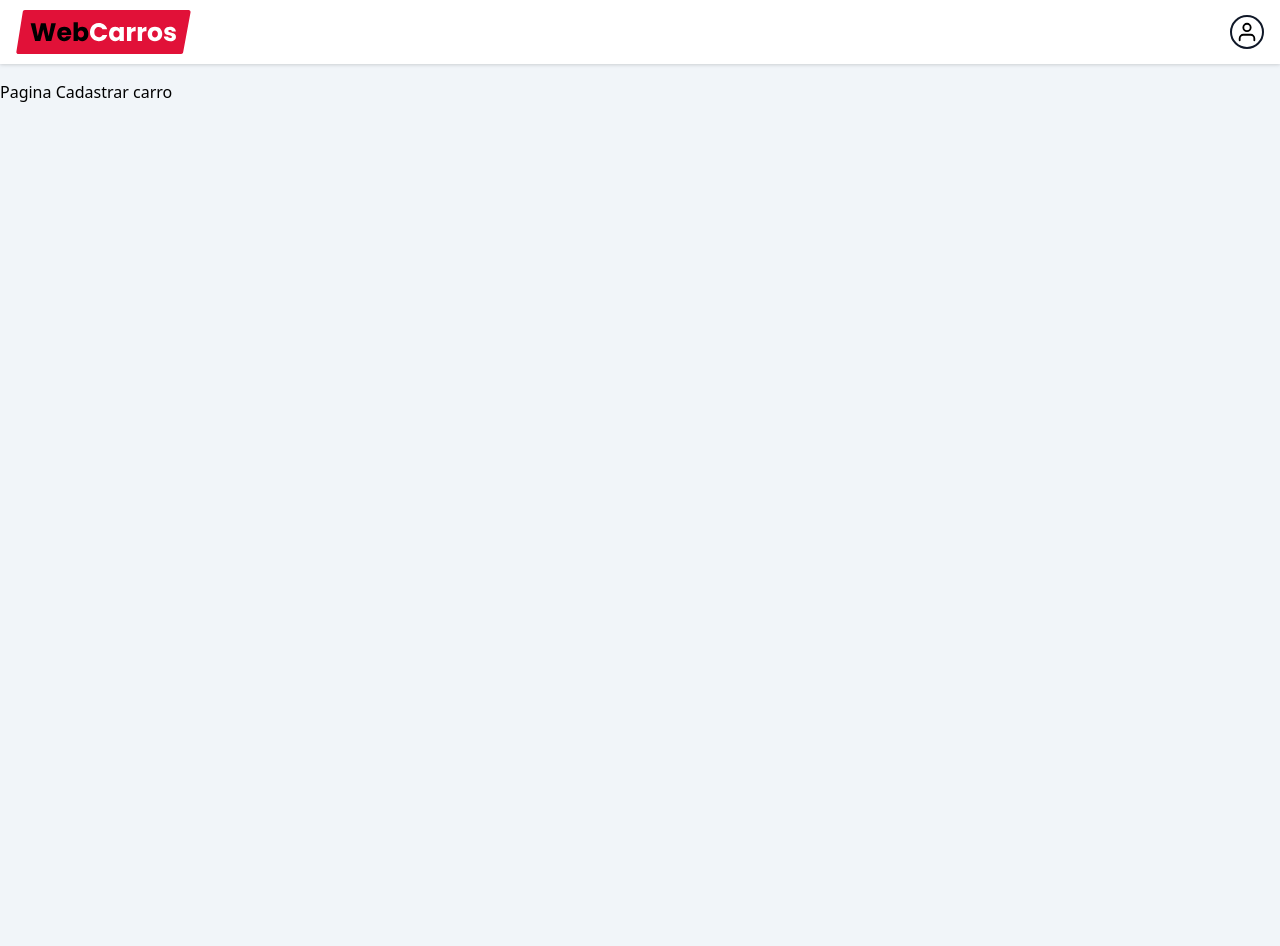
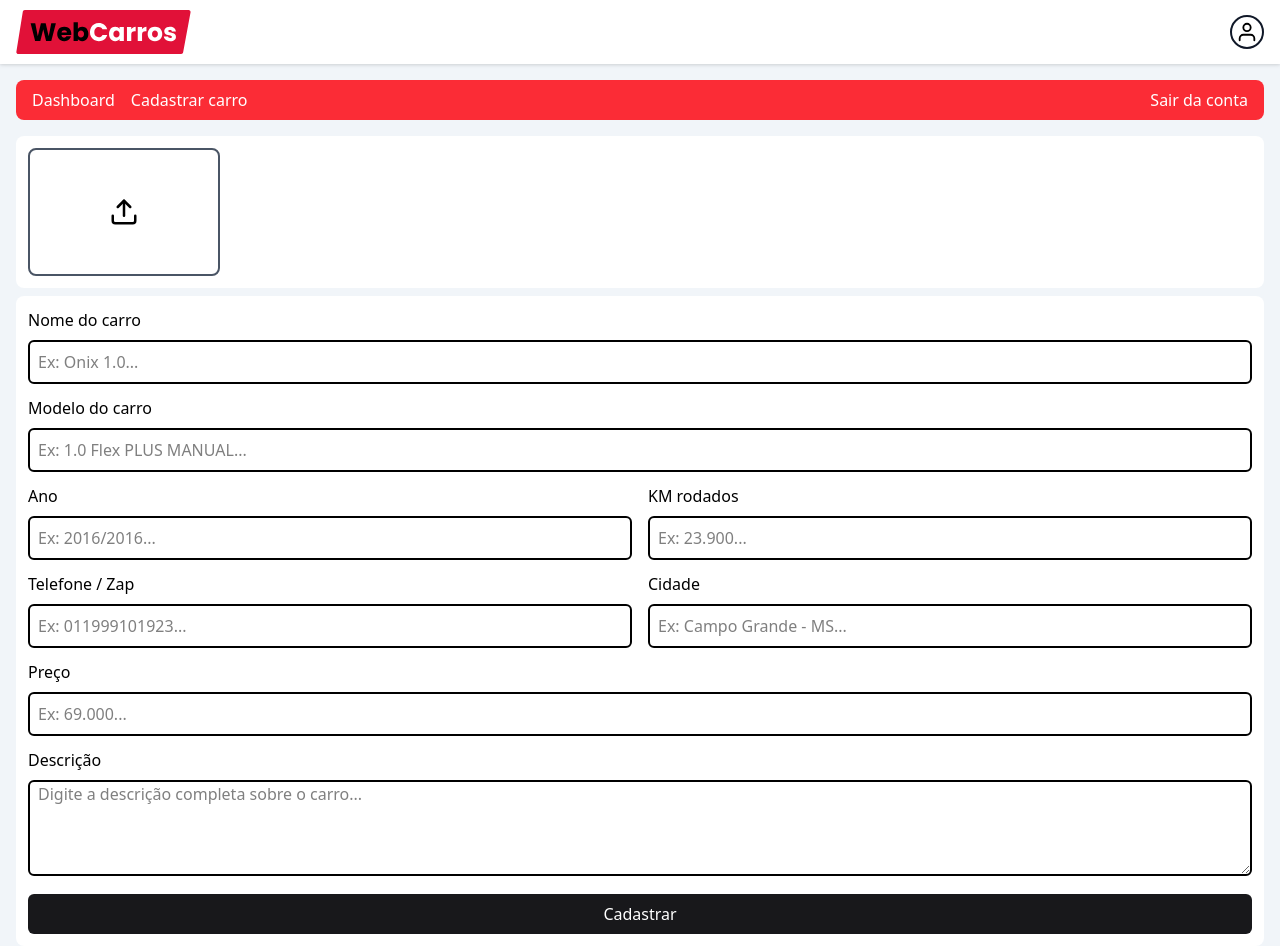
Before and after one commit to EBatistaNog/Portfolio-Web-Carros, a React (Vite) app: page /dashboard/new in a window 1280 px wide. Before the commit the page ends 800 px from the top, so only its background shows below. Built offline with nearby package versions, Linux system fonts and the light colour scheme; no server answers; sample sign-in values are in the browser's storage.

Commit message:
Agora vai

```diff
--- a/src/pages/dashboard/new/index.tsx
+++ b/src/pages/dashboard/new/index.tsx
@@ -1,7 +1,162 @@
+import { Container } from "../../../components/container";
+import { DashboardHeader } from "../../../components/panelheader";
+
+import { FiUpload } from 'react-icons/fi'
+import { useForm } from 'react-hook-form'
+import { Input } from '../../../components/input'
+import { z } from 'zod'
+import { zodResolver } from '@hookform/resolvers/zod'
+
+const schema = z.object({
+  name: z.string().nonempty("O campo nome é obrigatório"),
+  model: z.string().nonempty("O modelo é obrigatório"),
+  year: z.string().nonempty("O Ano do carro é obrigatório"),
+  km: z.string().nonempty("O KM do carro é obrigatório"),
+  price: z.string().nonempty("O preço é obrigatório"),
+  city: z.string().nonempty("A cidade é obrigatória"),
+  whatsapp: z.string().min(1, "O Telefone é obrigatório").refine((value) => /^(\d{11,12})$/.test(value), {
+    message: "Numero de telefone invalido."
+  }),
+  description: z.string().nonempty("A descrição é obrigatória")
+})
+
+type FormData = z.infer<typeof schema>;
+
+
 export function New() {
+  const { register, handleSubmit, formState: { errors }, reset } = useForm<FormData>({
+    resolver: zodResolver(schema),
+    mode: "onChange"
+  })
+
+
+  function onSubmit(data: FormData){
+    console.log(data);
+  }
+
+
   return (
-    <div>
-      <h1>Pagina Cadastrar carro</h1>
-    </div>
+    <Container>
+      <DashboardHeader/>
+
+      <div className="w-full bg-white p-3 rounded-lg flex flex-col sm:flex-row items-center gap-2">
+        <button className="border-2 w-48 rounded-lg flex items-center justify-center cursor-pointer border-gray-600 h-32 md:w-48">
+          <div className="absolute cursor-pointer">
+            <FiUpload size={30} color="#000" />
+          </div>
+          <div className="cursor-pointer">
+            <input type="file" accept="image/*" className="opacity-0 cursor-pointer" />
+          </div>
+        </button>
+      </div>
+
+      <div className="w-full bg-white p-3 rounded-lg flex flex-col sm:flex-row items-center gap-2 mt-2">
+        <form
+          className="w-full"
+          onSubmit={handleSubmit(onSubmit)}
+        >
+          <div className="mb-3">
+            <p className="mb-2 font-medium">Nome do carro</p>
+            <Input
+              type="text"
+              register={register}
+              name="name"
+              error={errors.name?.message}
+              placeholder="Ex: Onix 1.0..."
+            />
+          </div>
+
+          <div className="mb-3">
+            <p className="mb-2 font-medium">Modelo do carro</p>
+            <Input
+              type="text"
+              register={register}
+              name="model"
+              error={errors.model?.message}
+              placeholder="Ex: 1.0 Flex PLUS MANUAL..."
+            />
+          </div>
+
+          <div className="flex w-full mb-3 flex-row items-center gap-4">
+            <div className="w-full">
+              <p className="mb-2 font-medium">Ano</p>
+              <Input
+                type="text"
+                register={register}
+                name="year"
+                error={errors.year?.message}
+                placeholder="Ex: 2016/2016..."
+              />
+            </div>
+
+            <div className="w-full">
+              <p className="mb-2 font-medium">KM rodados</p>
+              <Input
+                type="text"
+                register={register}
+                name="km"
+                error={errors.km?.message}
+                placeholder="Ex: 23.900..."
+              />
+            </div>
+
+          </div>
+
+
+          <div className="flex w-full mb-3 flex-row items-center gap-4">
+            <div className="w-full">
+              <p className="mb-2 font-medium">Telefone / Zap</p>
+              <Input
+                type="text"
+                register={register}
+                name="whatsapp"
+                error={errors.whatsapp?.message}
+                placeholder="Ex: 011999101923..."
+              />
+            </div>
+
+            <div className="w-full">
+              <p className="mb-2 font-medium">Cidade</p>
+              <Input
+                type="text"
+                register={register}
+                name="city"
+                error={errors.city?.message}
+                placeholder="Ex: Campo Grande - MS..."
+              />
+            </div>
+
+          </div>
+
+          <div className="mb-3">
+            <p className="mb-2 font-medium">Preço</p>
+            <Input
+              type="text"
+              register={register}
+              name="price"
+              error={errors.price?.message}
+              placeholder="Ex: 69.000..."
+            />
+          </div>
+
+          <div className="mb-3">
+            <p className="mb-2 font-medium">Descrição</p>
+            <textarea
+              className="border-2 w-full rounded-md h-24 px-2"
+              {...register("description")}
+              name="description"
+              id="description"
+              placeholder="Digite a descrição completa sobre o carro..."
+            />
+            {errors.description && <p className="mb-1 text-red-500">{errors.description.message}</p>}
+          </div>
+
+          <button type="submit" className="w-full rounded-md bg-zinc-900 text-white font-medium h-10">
+            Cadastrar
+          </button>
+
+        </form>
+      </div>
+    </Container>
   )
 }
```
